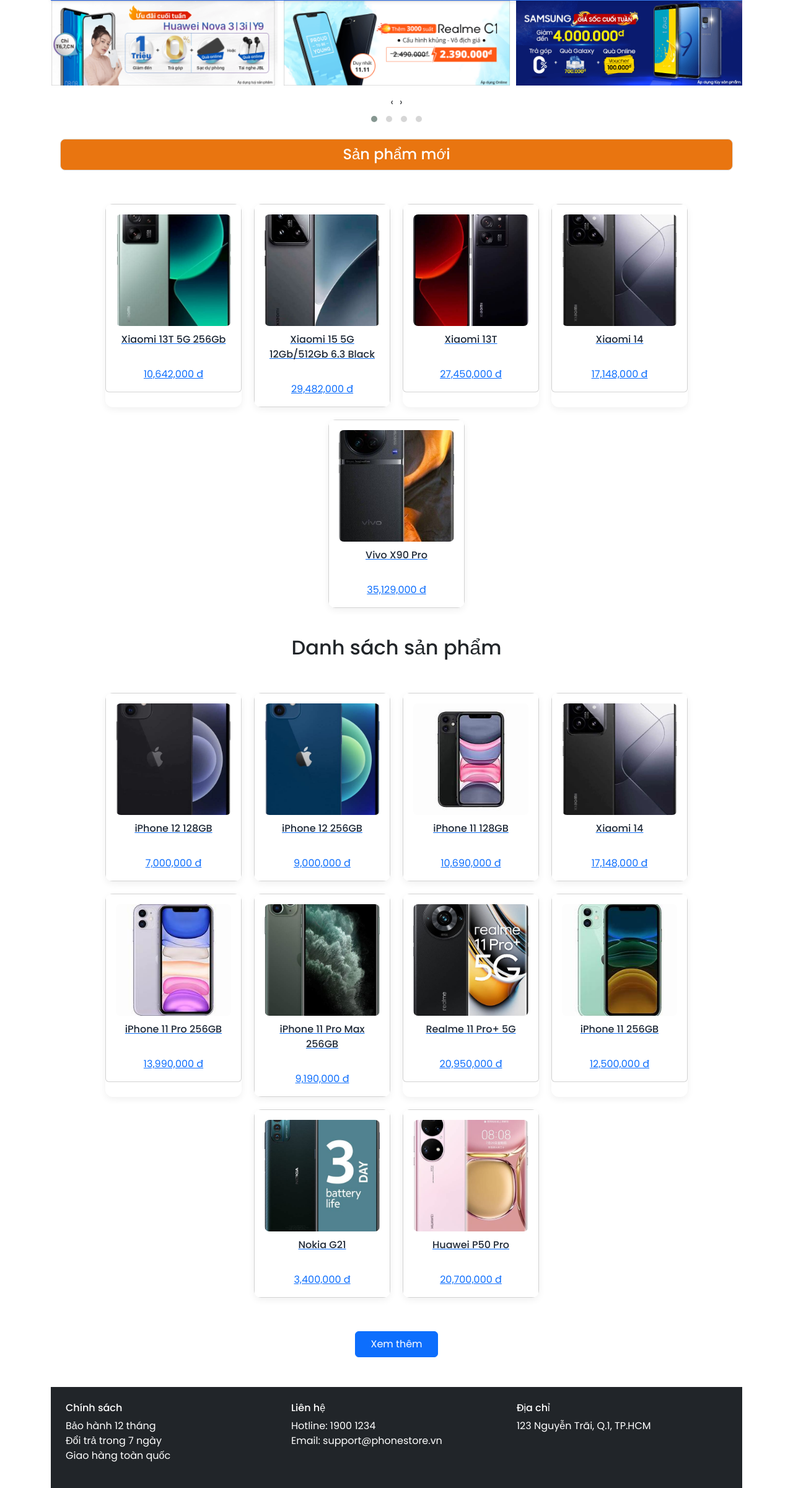
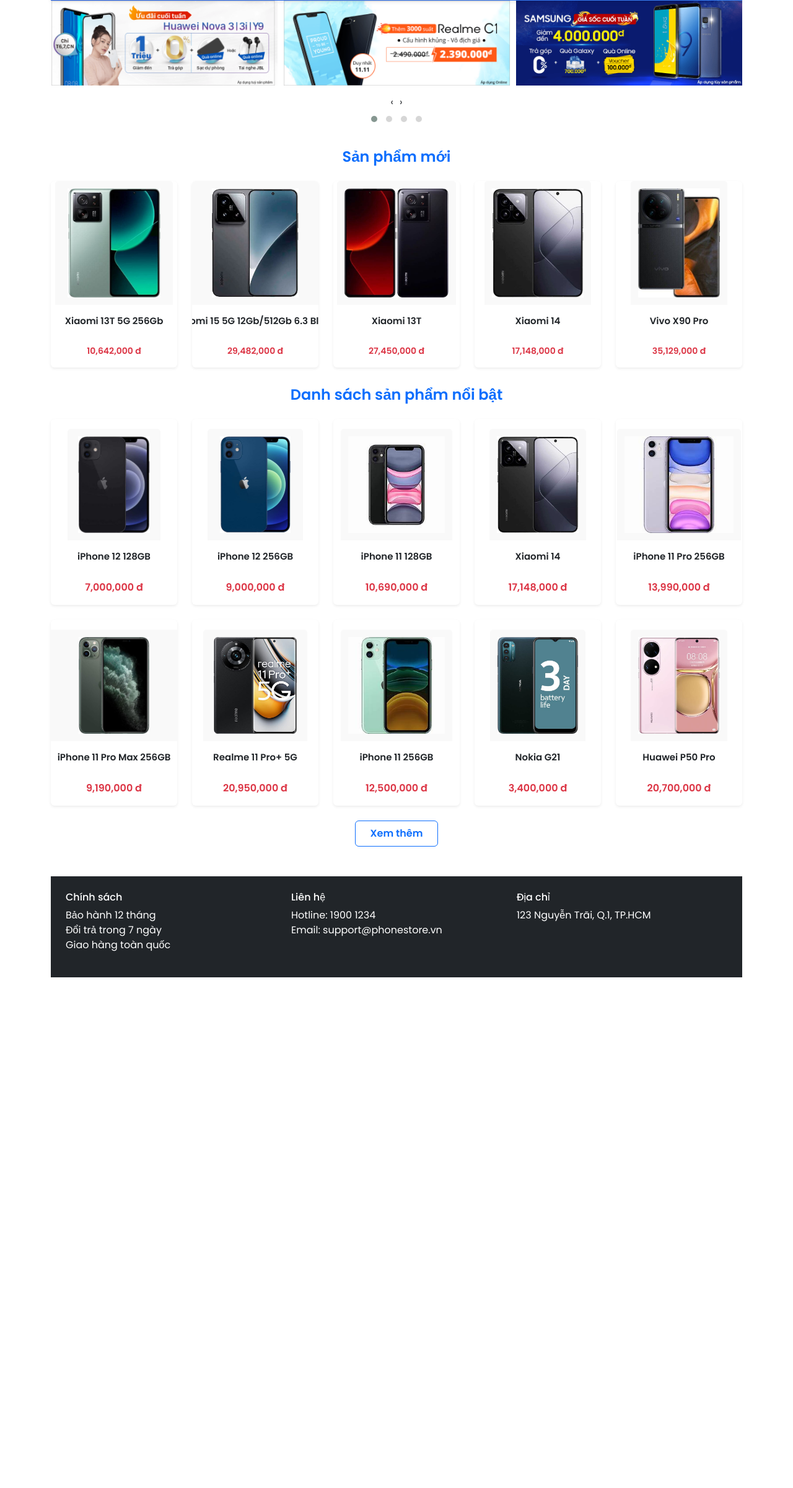
Before and after one commit to MyYiin/WEB_BANDIENTHOAI, a PHP site: page / in a window 1280 px wide. Shown: the part 132-2533 px from the top of the page at 62% size. After the commit the page ends 1709 px from the top, so only its background shows below. Run offline with PHP 8.4, Linux system fonts and the light colour scheme; data comes from the database, SQL or seed files in the repository.

Commit message:
feat: Update product listing and search functionality; replace CSS, enhance load more feature, and improve layout

```diff
--- a/index.php
+++ b/index.php
@@ -6,7 +6,7 @@
     <link rel="stylesheet" href="https://cdnjs.cloudflare.com/ajax/libs/font-awesome/6.5.0/css/all.min.css">
 
     <link rel="stylesheet" href="user/CSS/index.css">
-    <link rel="stylesheet" href="user/CSS/sanphammoi.css">
+    <link rel="stylesheet" href="user/CSS/danhsachsanpham.css">
 
     <!-- Animate.css -->
     <link rel="stylesheet" href="https://cdnjs.cloudflare.com/ajax/libs/animate.css/4.1.1/animate.min.css"/>
@@ -36,10 +36,11 @@
             </div>
 
             <!-- Search -->
-            <form class="search-bar d-flex flex-grow-1 mx-3" role="search" style="max-width: 500px;">
-            <input class="form-control me-2" type="search" placeholder="Tìm kiếm sản phẩm..." aria-label="Search">
-            <button class="btn btn-primary" type="submit"><i class="fas fa-search"></i></button>
+            <form class="search-bar d-flex flex-grow-1 mx-3" role="search" style="max-width: 500px;" action="user/pages/search.php" method="GET">
+                <input class="form-control me-2" type="search" name="search" placeholder="Tìm kiếm sản phẩm..." aria-label="Search" required>
+                <button class="btn btn-primary" type="submit"><i class="fas fa-search"></i></button>
             </form>
+
 
             <!-- User & Cart -->
             <div class="d-flex align-items-center gap-3">
--- /dev/null
+++ b/user/CSS/danhsachsanpham.css
@@ -0,0 +1,102 @@
+/* Giao diện sản phẩm */
+.product-card {
+  display: flex;
+  flex-direction: column;
+  align-items: center;
+  background: #fff;
+  border-radius: 12px;
+  overflow: hidden;
+  transition: transform 0.3s ease, box-shadow 0.3s ease;
+}
+
+.product-card:hover {
+  transform: translateY(-4px);
+  box-shadow: 0 8px 24px rgba(0, 0, 0, 0.1);
+}
+
+/* Ảnh sản phẩm */
+.product-card img {
+  width: 100%;
+  height: 200px;
+  object-fit: contain;
+  padding: 12px;
+  background-color: #f9f9f9;
+  transition: transform 0.3s ease;
+}
+
+.product-card:hover img {
+  transform: scale(1.05);
+}
+
+/* Tên sản phẩm */
+.product-card .card-title {
+  font-size: 15px;
+  font-weight: 600;
+  color: #212529;
+  text-align: center;
+  margin-bottom: 8px;
+  min-height: 40px;
+  line-height: 20px;
+}
+
+/* Giá sản phẩm */
+.product-card .card-text {
+  font-size: 14px;
+  font-weight: bold;
+  color: #e60023;
+  text-align: center;
+  margin: 0;
+}
+
+/* Tiêu đề section */
+h2.text-primary {
+  font-size: 24px;
+  font-weight: 700;
+  color: #007bff;
+  margin-top: 30px;
+  margin-bottom: 20px;
+}
+
+/* Lưới sản phẩm tuỳ biến */
+.custom-grid {
+  display: flex;
+  flex-wrap: wrap;
+  gap: 16px;
+}
+
+.custom-grid .product-item {
+  width: calc(20% - 13px); /* 5 cột trên desktop */
+  margin-bottom: 20px;
+}
+/* Custom column chia 5 cột */
+.col-1-5 {
+  flex: 0 0 20%;
+  max-width: 20%;
+  padding: 0 0.5rem;
+}
+
+@media (max-width: 768px) {
+  .col-1-5 {
+    flex: 0 0 50%;
+    max-width: 50%;
+  }
+}
+
+/* Responsive */
+@media (max-width: 992px) {
+  .custom-grid .product-item {
+    width: calc(33.333% - 10px); /* 3 cột tablet */
+  }
+}
+
+@media (max-width: 768px) {
+  .custom-grid .product-item {
+    width: calc(50% - 8px); /* 2 cột mobile */
+  }
+}
+
+@media (max-width: 576px) {
+  .custom-grid .product-item {
+    width: 100%; /* 1 cột mobile nhỏ */
+  }
+}
--- a/user/CSS/sanphammoi.css
+++ /dev/null
@@ -1,84 +0,0 @@
-* {
-  margin: 0;
-  padding: 0;
-  box-sizing: border-box;
-  font-family: 'Poppins', sans-serif;
-}
-
-.new_product {
-  margin: 10px;
-  width: calc(100% - 20px);
-  padding: 5px;
-  overflow: hidden;
-}
-
-.new_product h2 {
-  width: 100%;
-  display: flex;
-  justify-content: center;
-  align-items: center;
-  border: 1px solid #ddd;
-  border-radius: 8px;
-  background-color: #e97510;
-  color: white;
-  font-size: 24px;
-  padding: 10px;
-  margin-bottom: 10px;
-}
-
-.danhsachsanpham {
-  display: flex;
-  flex-wrap: wrap;
-  justify-content: space-around;
-  gap: 15px;
-  padding: 10px;
-}
-
-.danhsachsanpham {
-  display: flex;
-  flex-wrap: wrap;
-  gap: 20px;
-  justify-content: center;
-  padding: 30px 0;
-}
-
-.khungsanpham {
-  width: 220px;
-  background-color: #ffffff;
-  border-radius: 12px;
-  box-shadow: 0 4px 12px rgba(0, 0, 0, 0.06);
-  overflow: hidden;
-  transition: transform 0.3s ease, box-shadow 0.3s ease;
-}
-
-.khungsanpham:hover {
-  transform: translateY(-4px);
-  box-shadow: 0 6px 18px rgba(0, 0, 0, 0.12);
-}
-
-.card {
-  text-align: center;
-  padding: 16px;
-}
-
-.HinhAnh {
-  width: 100%;
-  height: 180px;
-  object-fit: cover;
-  margin-bottom: 10px;
-  border-radius: 8px;
-}
-
-.TenSanPham {
-  font-size: 16px;
-  font-weight: 500;
-  color: #1f2937;
-  display: block;
-  margin-bottom: 8px;
-}
-
-.dongia {
-  color: #e11d48;
-  font-weight: bold;
-  font-size: 16px;
-}
--- a/user/pages/danhsachsanpham.php
+++ b/user/pages/danhsachsanpham.php
@@ -1,43 +1,50 @@
 <?php
-
     include('user/includes/connect.php');
 
-    //Lấy tổng sản phẩm
+    // Lấy tổng số sản phẩm
     $totalSql = "SELECT COUNT(*) as total FROM tbl_sanpham";
     $totalRes = $connect->query($totalSql);
     $allcount = $totalRes->fetch_assoc()['total'];
 
-
-    $sql = "SELECT * FROM tbl_sanpham ORDER BY LuotXem DESC
-            LIMIT 0, 10";
-
+    // Lấy 10 sản phẩm có lượt xem nhiều nhất
+    $sql = "SELECT * FROM tbl_sanpham ORDER BY LuotXem DESC LIMIT 0, 10";
     $danhsach = $connect->query($sql);
 
-    if(!$danhsach){
+    if (!$danhsach) {
         die("Không thể thực hiện câu lệnh SQL: " . $connect->connect_error);
         exit();
     }
 ?>
 
-<h2 class="text-center mb-4">Danh sách sản phẩm</h2>
+<h2 class="text-center mb-4 text-primary fw-bold">Danh sách sản phẩm nổi bật</h2>
 
-    <!-- Hidden control -->
 <input type="hidden" id="row" value="10">
 <input type="hidden" id="all" value="<?= $allcount ?>">
 
-    <div class='danhsachsanpham'>
+<div class="row row-cols-2 row-cols-sm-2 row-cols-md-3 row-cols-lg-5 g-4 justify-content-center product-list">
     <?php while($row = $danhsach->fetch_array(MYSQLI_ASSOC)): ?>
-        <div class='khungsanpham'>
-            <div class='card'>
-               <a href="#" class="xemchitiet" data-id_sp="<?= $row['IdSanPham'] ?>" data-id_nsx="<?= $row['IdNhaSanXuat'] ?>">
-                    <img class='HinhAnh' src="user/images/<?= $row['HinhAnh'] ?>" alt="<?= $row['TenSanPham'] ?>">
-                    <span class='TenSanPham'><?= $row['TenSanPham'] ?></span><br>
-                    <span class='DonGia'><?= number_format($row['DonGia']) ?> đ</span>
+        <div class="col">
+            <div class="card h-100 shadow-sm border-0 product-card text-center">
+                <a href="#" class="xemchitiet text-decoration-none text-dark d-flex flex-column h-100"
+                   data-id_sp="<?= $row['IdSanPham'] ?>"
+                   data-id_nsx="<?= $row['IdNhaSanXuat'] ?>">
+
+                    <img src="user/images/<?= $row['HinhAnh'] ?>"
+                         class="card-img-top mx-auto mt-3"
+                         style="width: 100%; height: 180px; object-fit: contain;"
+                         alt="<?= $row['TenSanPham'] ?>">
+
+                    <div class="card-body mt-auto">
+                        <h6 class="card-title fw-semibold text-truncate mb-2" title="<?= $row['TenSanPham'] ?>">
+                            <?= $row['TenSanPham'] ?>
+                        </h6>
+                        <p class="text-danger fw-bold mb-0"><?= number_format($row['DonGia']) ?> đ</p>
+                    </div>
                 </a>
             </div>
         </div>
     <?php endwhile; ?>
 </div>
 <div class="text-center mt-4">
-  <div class="load-more btn btn-primary px-4 py-2">Xem thêm</div>
+    <button class="load-more btn btn-outline-primary px-4 py-2 fw-semibold">Xem thêm</button>
 </div>
--- a/user/pages/sanpham_moi.php
+++ b/user/pages/sanpham_moi.php
@@ -2,7 +2,7 @@
     include('user/includes/connect.php');
 
    $sql = "SELECT t.IdSanPham, t.TenSanPham, t.IdNhaSanXuat, t.HinhAnh, t.DonGia, t.SoLuong, t.MoTa, t.CauHinh, t.TiLeGiamGia, t.LuotXem, l.IdNhaSanXuat, l.TenNhaSanXuat
-            FROM (tbl_nhasanxuat l INNER JOIN tbl_sanpham t ON t.IdNhaSanXuat=l.IdNhaSanXuat)
+            FROM (tbl_nhasanxuat l INNER  JOIN tbl_sanpham t ON t.IdNhaSanXuat=l.IdNhaSanXuat)
             ORDER BY IdSanPham DESC
             LIMIT 0, 5";
     $result = $connect->query($sql);
@@ -13,15 +13,18 @@
     }
     ?>
 
-    <h2 class="text-center mb-4">Sản phẩm mới</h2>
-    <div class='danhsachsanpham'>
+<h2 class="text-center mb-4 text-primary fw-bold">Sản phẩm mới</h2>
+<div class="row row-cols-1 row-cols-sm-2 row-cols-md-3 row-cols-lg-5 g-4">
     <?php while($row = $result->fetch_array(MYSQLI_ASSOC)): ?>
-        <div class='khungsanpham'>
-            <div class='card'>
-               <a href="#" class="xemchitiet" data-id_sp="<?= $row['IdSanPham'] ?>" data-id_nsx="<?= $row['IdNhaSanXuat'] ?>">
-                    <img class='HinhAnh' src="user/images/<?= $row['HinhAnh'] ?>" alt="<?= $row['TenSanPham'] ?>">
-                    <span class='TenSanPham'><?= $row['TenSanPham'] ?></span><br>
-                    <span class='DonGia'><?= number_format($row['DonGia']) ?> đ</span>
+        <div class="col">
+            <div class="card h-100 shadow-sm border-0 product-card">
+                <a href="#" class="xemchitiet text-decoration-none text-dark"
+                   data-id_sp="<?= $row['IdSanPham'] ?>" data-id_nsx="<?= $row['IdNhaSanXuat'] ?>">
+                    <img src="user/images/<?= $row['HinhAnh'] ?>" class="card-img-top" alt="<?= $row['TenSanPham'] ?>">
+                    <div class="card-body">
+                        <h6 class="card-title text-truncate"><?= $row['TenSanPham'] ?></h6>
+                        <p class="card-text text-danger fw-bold"><?= number_format($row['DonGia']) ?> đ</p>
+                    </div>
                 </a>
             </div>
         </div>
--- /dev/null
+++ b/user/pages/search.php
@@ -0,0 +1,3 @@
+<?php
+
+?>
```
Also changed, not shown: user/pages/sanpham_load-more.php (+20 -18 lines), user/pages/sanpham_search_xuly.php (deleted, +0 -59 lines), user/script/loadmore.js (+17 -48 lines). Lines whose indentation alone changed are shown as unchanged.
